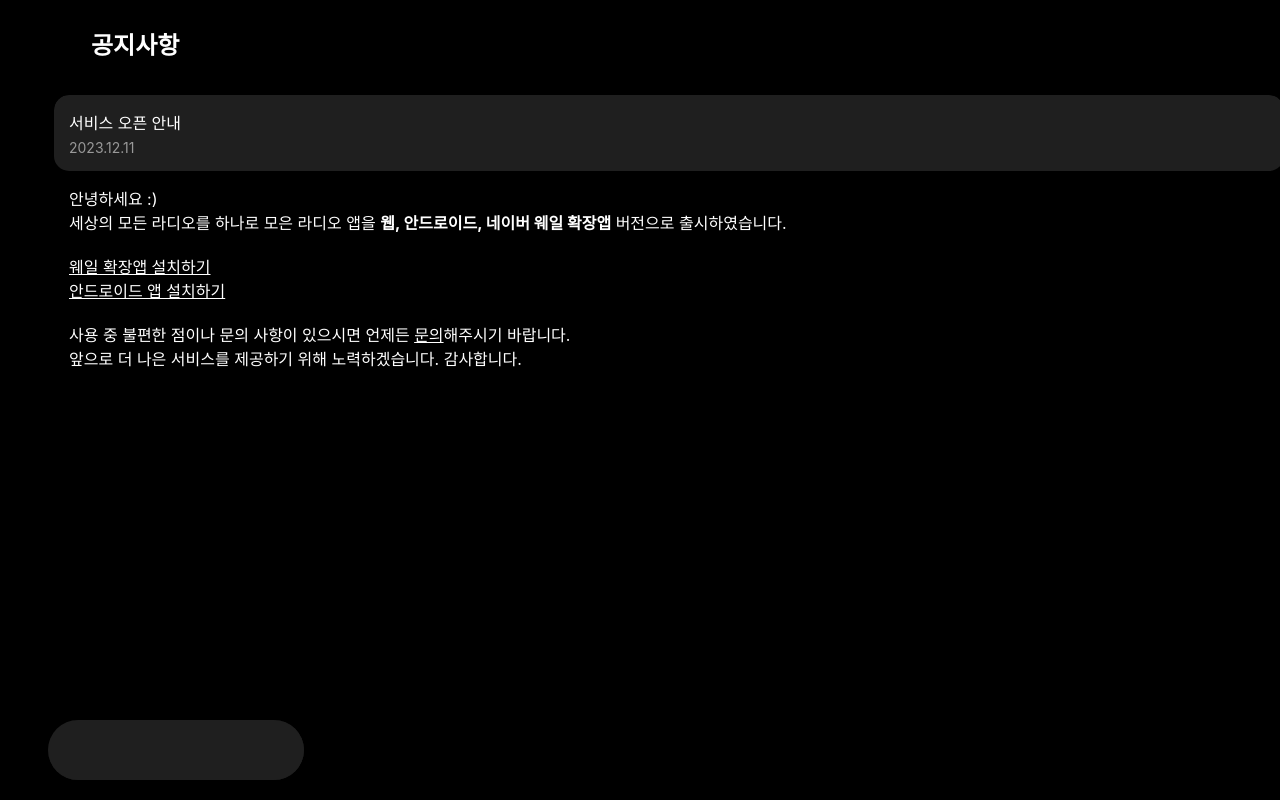
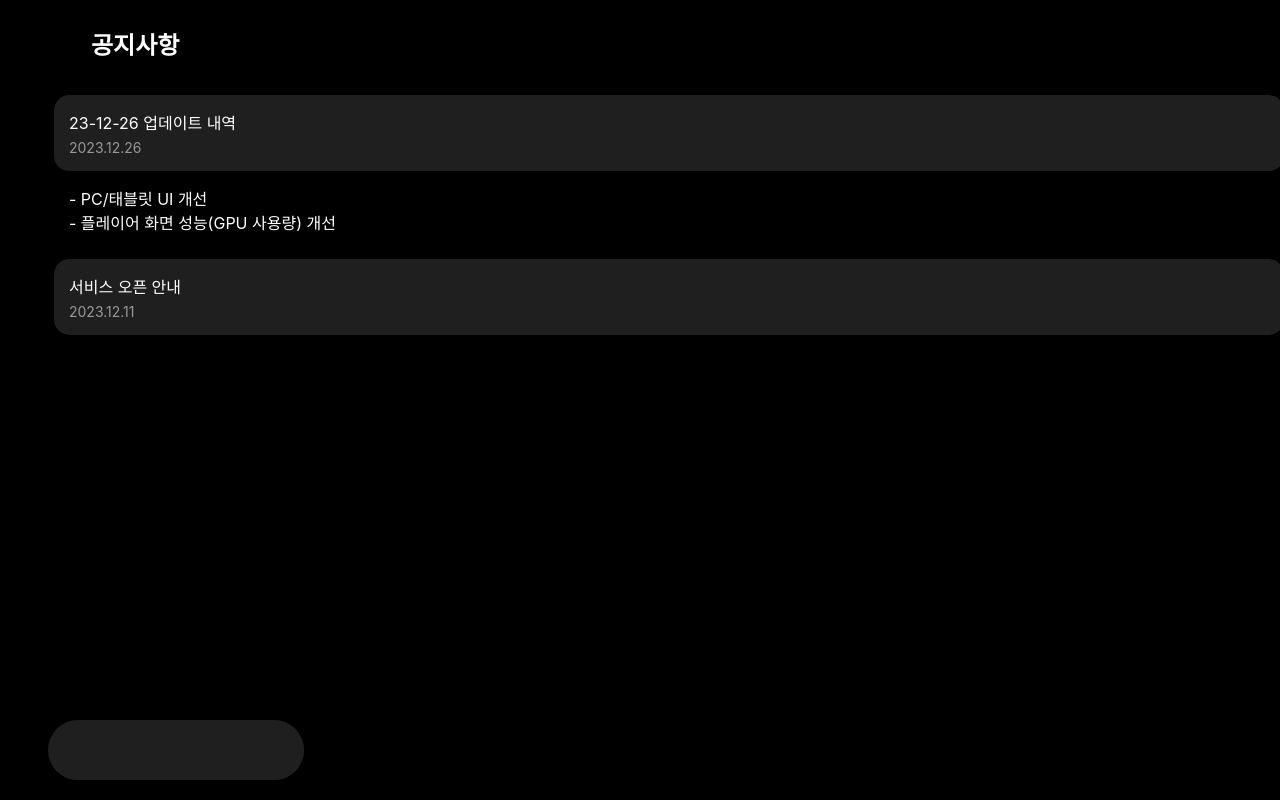
Before and after one commit to IceCream0910/radio-streaming, a Next.js app: page /settings/notice in a window 1280 px wide. Built offline with nearby package versions, Linux system fonts and the light colour scheme; some icons are missing; a web font is replaced by a local one.

Commit message:
UPDATE: 공지사항 추가 - 231226 업데이트 내역

```diff
--- a/pages/settings/index.js
+++ b/pages/settings/index.js
@@ -87,7 +87,7 @@ const Settings = () => {
 
                     <br />
                     <h3 >정보</h3>
-                    <h5>1.0.0 ver.</h5>
+                    <h5>1.0.1 ver.</h5>
                     <h5>© Yun Tae In</h5>
                 </section>
             </main>
--- a/pages/settings/notice.js
+++ b/pages/settings/notice.js
@@ -3,6 +3,14 @@ import Head from 'next/head';
 import IonIcon from '@reacticons/ionicons';
 
 const NoticeData = [
+  {
+    question: '23-12-26 업데이트 내역',
+    date: '2023.12.26',
+    answer: `
+        - PC/태블릿 UI 개선<br/>
+        - 플레이어 화면 성능(GPU 사용량) 개선<br/>
+        `,
+  },
   {
     question: '서비스 오픈 안내',
     date: '2023.12.11',
@@ -21,7 +29,7 @@ const Settings = () => {
   const [openIndex, setOpenIndex] = useState(0);
 
   const handleToggle = (index) => {
-    setOpenIndex((prevIndex) => (prevIndex === index ? null : index));
+    setOpenIndex(index);
   };
 
   return (
```
Also changed, not shown: 1 other file (tests, documents, lock files or other folders).
